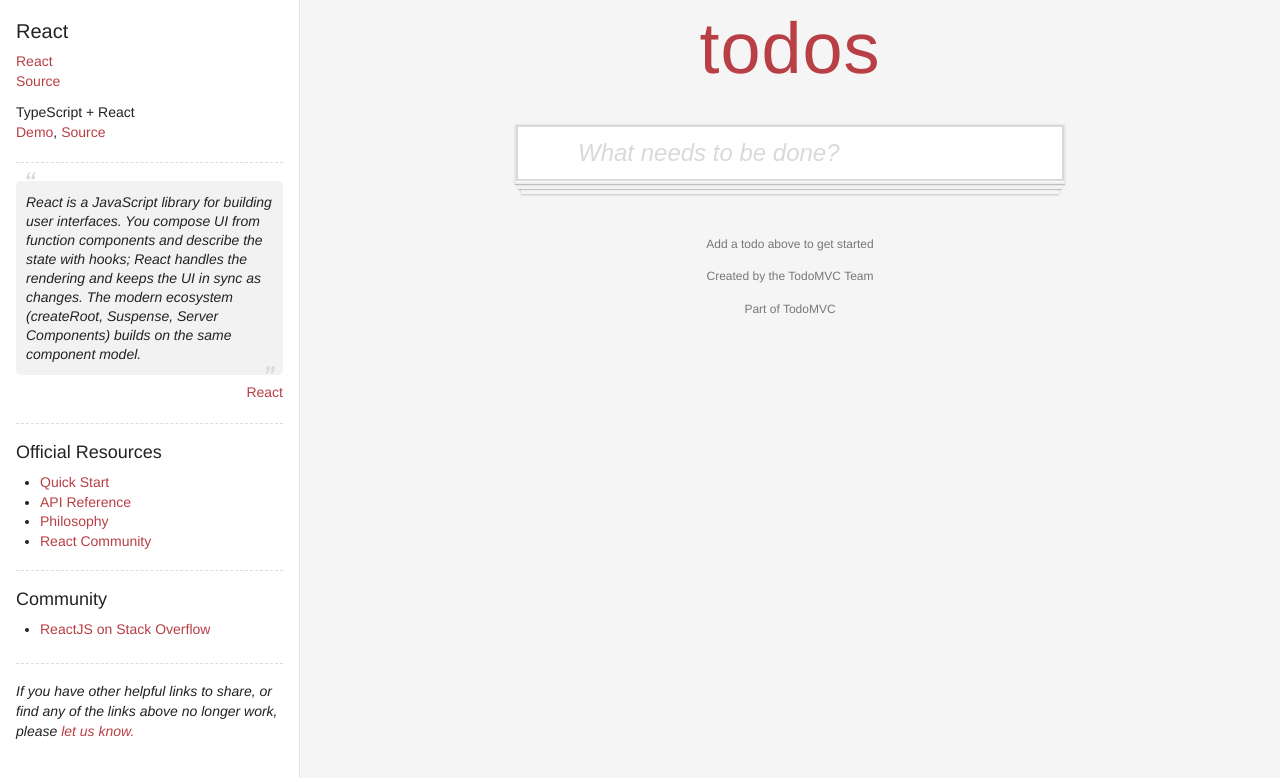
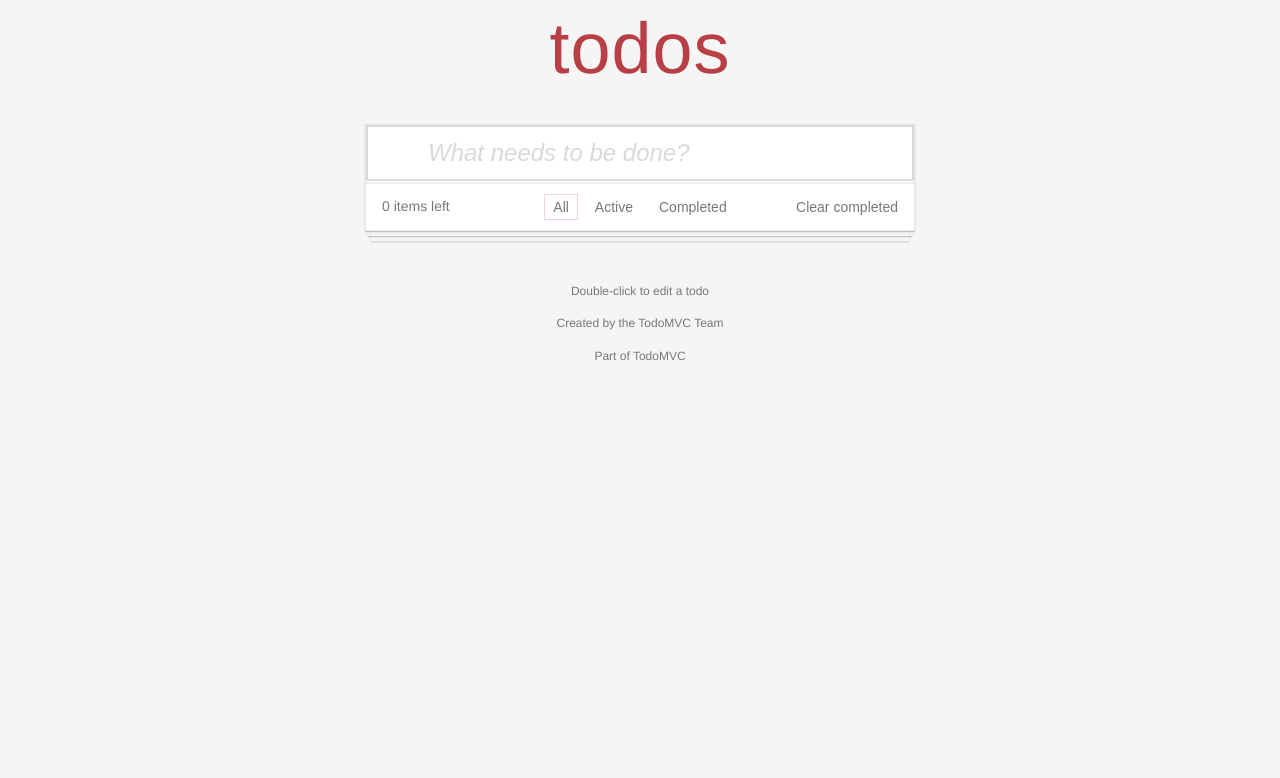
Before and after one commit to marilenamasala-alt/todomvc-react, a React (Vite) app: page / in a window 1280 px wide. Shown: the top 778 px of the page. Built offline with nearby package versions, Linux system fonts and the light colour scheme.

Commit message:
Build TodoMVC React app

```diff
--- a/src/App.jsx
+++ b/src/App.jsx
@@ -9,6 +9,7 @@ export default function App() {
   const [editingId, setEditingId] = useState(null);
   const [editingText, setEditingText] = useState('');
   const cancelEditRef = useRef(false);
+  const newTodoInputRef = useRef(null);
 
   const filteredTodos = todos.filter((todo) => {
     if (filter === 'active') return !todo.completed;
@@ -17,7 +18,6 @@ export default function App() {
   });
 
   const activeCount = todos.filter((todo) => !todo.completed).length;
-  const completedCount = todos.length - activeCount;
   const allCompleted = todos.length > 0 && activeCount === 0;
 
   const handleSubmit = (event) => {
@@ -68,62 +68,16 @@ export default function App() {
 
   const activateEditHint = () => {
     const todoToEdit = filteredTodos[0] ?? todos[0];
-    if (!todoToEdit) return;
+    if (!todoToEdit) {
+      newTodoInputRef.current?.focus();
+      return;
+    }
 
     if (filteredTodos.length === 0) setFilter('all');
     startEditing(todoToEdit);
   };
 
   return (
-    <div className="page-layout">
-      <aside className="react-sidebar">
-        <h2>React</h2>
-        <nav className="sidebar-projects" aria-label="React projects">
-          <a href="https://react.dev/">React</a>
-          <a href="https://github.com/facebook/react">Source</a>
-          <a className="sidebar-project-title" href="https://react.dev/">
-            TypeScript + React
-          </a>
-          <div className="sidebar-project-links">
-            <a href="https://react.dev/learn">Demo</a>,{' '}
-            <a href="https://github.com/facebook/react">Source</a>
-          </div>
-        </nav>
-
-        <blockquote>
-          React is a JavaScript library for building user interfaces. You
-          compose UI from function components and describe the state with hooks;
-          React handles the rendering and keeps the UI in sync as changes. The
-          modern ecosystem (createRoot, Suspense, Server Components) builds on
-          the same component model.
-        </blockquote>
-        <p className="sidebar-credit">React</p>
-
-        <section className="sidebar-section">
-          <h3>Official Resources</h3>
-          <ul>
-            <li><a href="https://react.dev/learn">Quick Start</a></li>
-            <li><a href="https://react.dev/reference/react">API Reference</a></li>
-            <li><a href="https://react.dev/learn/thinking-in-react">Philosophy</a></li>
-            <li><a href="https://react.dev/community">React Community</a></li>
-          </ul>
-        </section>
-
-        <section className="sidebar-section">
-          <h3>Community</h3>
-          <ul>
-            <li><a href="https://stackoverflow.com/questions/tagged/reactjs">ReactJS on Stack Overflow</a></li>
-          </ul>
-        </section>
-
-        <p className="sidebar-note">
-          If you have other helpful links to share, or find any of the links
-          above no longer work, please{' '}
-          <a href="https://react.dev/community">let us know.</a>
-        </p>
-      </aside>
-
-      <main className="main-content">
     <div className="todo-app">
       <h1>todos</h1>
 
@@ -152,6 +106,7 @@ export default function App() {
             />
           )}
           <input
+            ref={newTodoInputRef}
             type="text"
             value={newTodo}
             onChange={(event) => setNewTodo(event.target.value)}
@@ -161,7 +116,6 @@ export default function App() {
         </form>
 
         {todos.length > 0 && (
-          <>
           <ul className="todo-list">
             {filteredTodos.map((todo) => (
               <li
@@ -222,6 +176,7 @@ export default function App() {
               </li>
             ))}
           </ul>
+        )}
 
         <div className="todo-controls">
           <span>
@@ -242,7 +197,6 @@ export default function App() {
             ))}
           </div>
 
-              {completedCount > 0 && (
           <button
             type="button"
             className="clear-completed"
@@ -254,15 +208,11 @@ export default function App() {
           >
             Clear completed
           </button>
-              )}
         </div>
-          </>
-        )}
       </div>
 
       <footer className="todo-footer">
         <p>
-              {todos.length > 0 ? (
           <button
             type="button"
             className="edit-hint"
@@ -270,15 +220,10 @@ export default function App() {
           >
             Double-click to edit a todo
           </button>
-              ) : (
-                'Add a todo above to get started'
-              )}
         </p>
         <p>Created by the TodoMVC Team</p>
         <p>Part of TodoMVC</p>
       </footer>
     </div>
-      </main>
-    </div>
   );
 }
--- a/src/index.css
+++ b/src/index.css
@@ -16,125 +16,9 @@ body {
   line-height: 1.4em;
 }
 
-.page-layout {
-  display: flex;
-  min-height: 100vh;
-}
-
-.react-sidebar {
-  flex: 0 0 300px;
-  padding: 16px;
-  border-right: 1px solid #e5e5e5;
-  background: #fff;
-  color: #222;
-  font-size: 14px;
-  line-height: 1.4;
-}
-
-.react-sidebar h2 {
-  margin: 2px 0 8px;
-  font-size: 20px;
-  font-weight: 400;
-  line-height: 1.3;
-}
-
-.sidebar-projects {
-  padding-bottom: 20px;
-  border-bottom: 1px dashed #ddd;
-}
-
-.sidebar-projects a,
-.sidebar-section a {
-  color: #b83f45;
-  text-decoration: none;
-}
-
-.sidebar-projects > a {
-  display: block;
-}
-
-.sidebar-projects .sidebar-project-title {
-  margin-top: 12px;
-  color: #222;
-}
-
-.react-sidebar blockquote {
-  position: relative;
-  margin: 18px 0 8px;
-  padding: 12px 10px;
-  border-radius: 5px;
-  background: #f2f2f2;
-  font-style: italic;
-  line-height: 1.35;
-}
-
-.react-sidebar blockquote::before,
-.react-sidebar blockquote::after {
-  position: absolute;
-  color: #d9d9d9;
-  font-size: 24px;
-  font-weight: 700;
-  line-height: 1;
-}
-
-.react-sidebar blockquote::before {
-  top: -12px;
-  left: 8px;
-  content: '\201C';
-}
-
-.react-sidebar blockquote::after {
-  right: 8px;
-  bottom: -12px;
-  content: '\201D';
-}
-
-.sidebar-credit {
-  margin: 8px 0 20px;
-  color: #b83f45;
-  text-align: right;
-}
-
-.sidebar-section {
-  margin-top: 18px;
-  padding-top: 16px;
-  border-top: 1px dashed #ddd;
-}
-
-.sidebar-section h3 {
-  margin: 0 0 8px;
-  font-size: 18px;
-  font-weight: 400;
-}
-
-.sidebar-section ul {
-  margin: 0;
-  padding-left: 24px;
-}
-
-.sidebar-note {
-  margin: 24px 0 0;
-  padding-top: 18px;
-  border-top: 1px dashed #ddd;
-  font-style: italic;
-}
-
-.sidebar-note a {
-  color: #b83f45;
-  text-decoration: none;
-}
-
-.main-content {
-  display: flex;
-  flex: 1;
-  justify-content: center;
-  min-width: 0;
-}
-
 .todo-app {
   width: min(550px, calc(100% - 32px));
   max-width: 550px;
-  flex-shrink: 0;
   margin: 0 auto;
   padding-top: 12px;
 }
@@ -403,9 +287,3 @@ body {
   color: #b83f45;
   text-decoration: underline;
 }
-
-@media (max-width: 760px) {
-  .react-sidebar {
-    display: none;
-  }
-}
```
Lines whose indentation alone changed are shown as unchanged.
